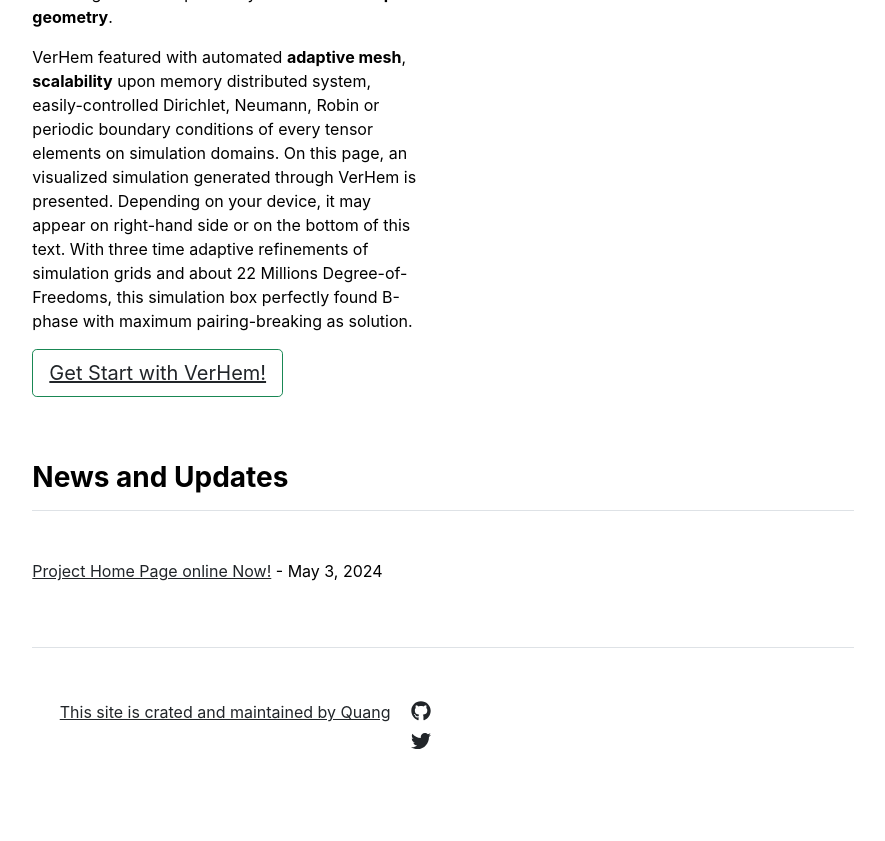
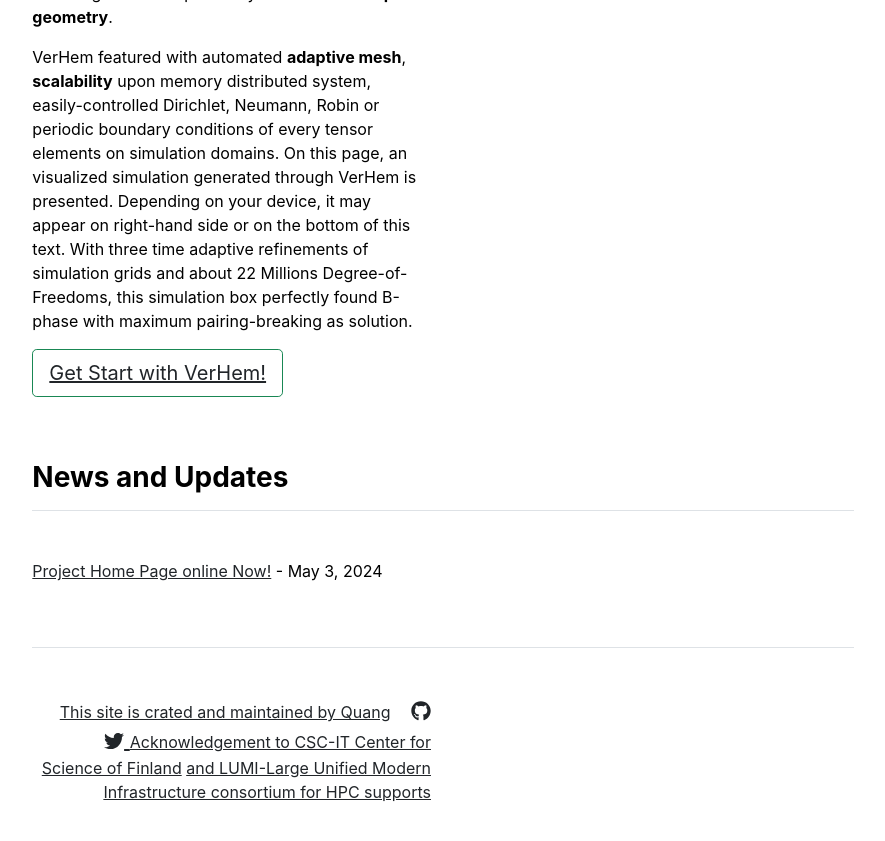
Before and after one commit to VerHem/VerHem.github.io, a Jekyll site: the page built from index.md, in a window 1280 px wide and 900 px high, scrolled down 1086 px. Shown: the top 841 px of the window, without its empty margins (197-1082 px from the left). Built offline with Jekyll 4.4.1, drawn with Linux system fonts in a browser that asks for light colours.

Commit message:
change footer info

```diff
--- a/_includes/footer.html
+++ b/_includes/footer.html
@@ -7,6 +7,8 @@
           <i class="fab fa-{{ item.icon }}"></i>
         </a>
       {% endfor %}
+      <a href="https://www.csc.fi" >Acknowledgement to CSC-IT Center for Science of Finland</a>
+      <a href="https://www.lumi-supercomputer.eu" >and LUMI-Large Unified Modern Infrastructure consortium for HPC supports</a>
     </div>
   </div>
 </footer>
```
